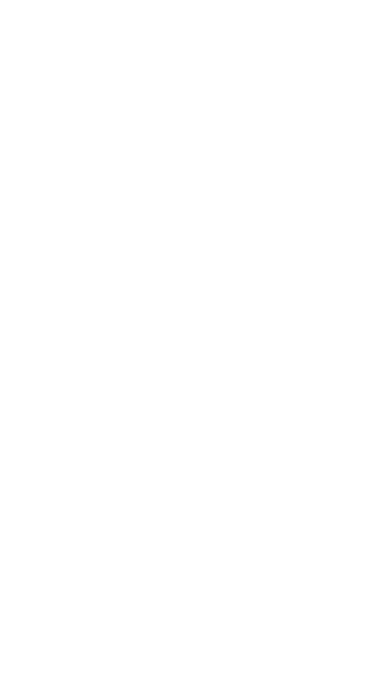
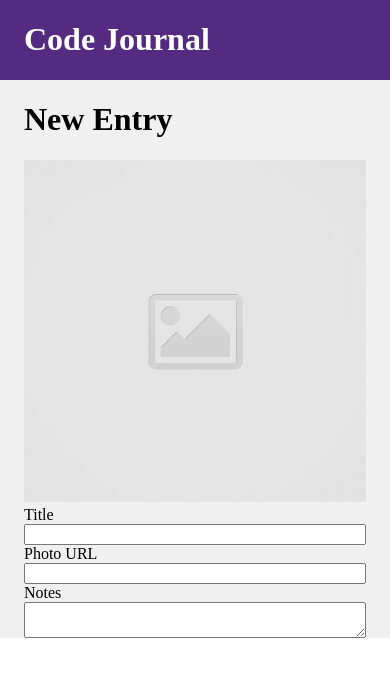
Before and after one commit to c-alvin/code-journal, a website: page index.html in a window 390 px wide. Drawn offline with Linux system fonts and the light colour scheme.

Commit message:
Completed html skeleton, mobile formatting

```diff
--- a/css/styles.css
+++ b/css/styles.css
@@ -0,0 +1,22 @@
+.background-color-gray {
+  background-color: #f0f0f0;
+}
+
+.background-color-purple {
+  background-color: #552b81;
+}
+
+.text-white {
+  color: white;
+}
+
+img {
+  width: 100%;
+}
+
+label,
+input,
+textarea {
+  display: block;
+  width: 100%;
+}
--- a/index.html
+++ b/index.html
@@ -16,11 +16,62 @@
   <link rel="stylesheet" href="css/styles.css">
 </head>
 <body>
-  <header>
+  <header class="background-color-purple text-white">
+    <div class="container">
+      <div class="row">
+        <div class="column-full">
+          <h1>Code Journal</h1>
+        </div>
+      </div>
+    </div>
   </header>
-  <main>
+  <main class="background-color-gray">
+    <div data-view="entry-form">
+      <form>
+        <div class="container">
+          <div class="row">
+            <div class="column-full">
+              <h1>New Entry</h1>
+            </div>
+            <div class="column-full column-half">
+              <img src="images/placeholder-image-square.jpg" alt="placeholder">
+            </div>
+            <div class="column-full column-half">
+              <label for="journal-title">Title</label>
+              <input required name="title" id="journal-title" type="text">
+              <label class="photourl" for="photo-url">Photo URL</label>
+              <input required type="text" name="photo" id="photo-url">
+            </div>
+            <div class="column-full">
+              <label for="notes">Notes</label>
+              <textarea required name="note" id="notes"></textarea>
+            </div>
+          </div>
+        </div>
+      </form>
+    </div>
   </main>
   <script src="js/data.js"></script>
   <script src="js/main.js"></script>
 </body>
 </html>
+
+<!--
+<form>
+  <h1>New Entry</h1>
+  <img src="images/placeholder-image-square.jpg" alt="">
+  <div>
+    <label for="journal-title">Title</label>
+    <div>
+      <input required name="title" id="journal-title" type="text">
+    </div>
+    <label for="photo-url">Photo URL</label>
+    <div>
+      <input required type="text" name="photo" id="photo-url">
+    </div>
+    <label for="notes">Notes</label>
+    <div>
+      <textarea required name="note" id="notes"></textarea>
+    </div>
+  </div>
+</form> -->
--- a/js/main.js
+++ b/js/main.js
@@ -0,0 +1,3 @@
+// var $photoUrlInput = document.querySelector('.photourl');
+
+// $photoUrlInput.addEventListener('input', photoInput);
```
